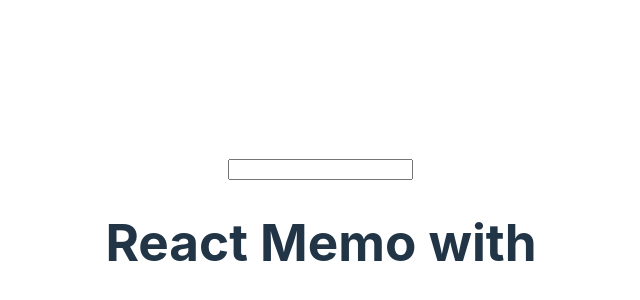
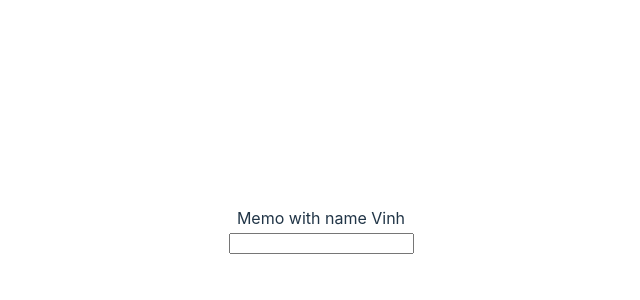
Before and after one commit to deV-inh08/Learn-React-Hooks, a React (Vite) app: page / in a window 1280 px wide. Shown: the part 170-470 px from the top of the page, without its empty margins (319-959 px from the left). Built offline with nearby package versions, Linux system fonts and the light colour scheme.

Commit message:
React.memo with equal Fn & React.memo with useMemo

```diff
--- a/src/App.tsx
+++ b/src/App.tsx
@@ -1,13 +1,24 @@
-import { useState } from 'react'
+import { useMemo, useState } from 'react'
 import './App.css'
 // import LayoutEffect from './components/LayoutEffect'
 // import Reducer from './components/Reducer'
-import ReactMemo from './components/ReactMemo';
+// import ReactMemo from './components/ReactMemo';
+import Memo from './components/Memo'
+
+
 
 function App() {
+  const str = 'a'
   const [value, setValue] = useState<string>('')
 
-  const user = { // id
+
+  // const user = useMemo(() => {
+  //   return {
+  //     name: 'Vinh'
+  //   }
+  // }, [])
+
+  const user = {
     name: 'Vinh'
   }
 
@@ -17,8 +28,8 @@
 
   return (
     <>
+      <Memo user={user}></Memo>
       <input onChange={(e) => handleChange(e)} type="text" />
-      <ReactMemo user={user}></ReactMemo>
     </>
   )
 }
--- /dev/null
+++ b/src/components/Memo.tsx
@@ -0,0 +1,16 @@
+import React from 'react'
+
+interface Props {
+    user: {
+        name: string
+    }
+}
+
+const Memo = ({ user }: Props) => {
+    console.log('re-render')
+  return (
+    <div>Memo with name {user.name}</div>
+  )
+}
+
+export default React.memo(Memo)
```
